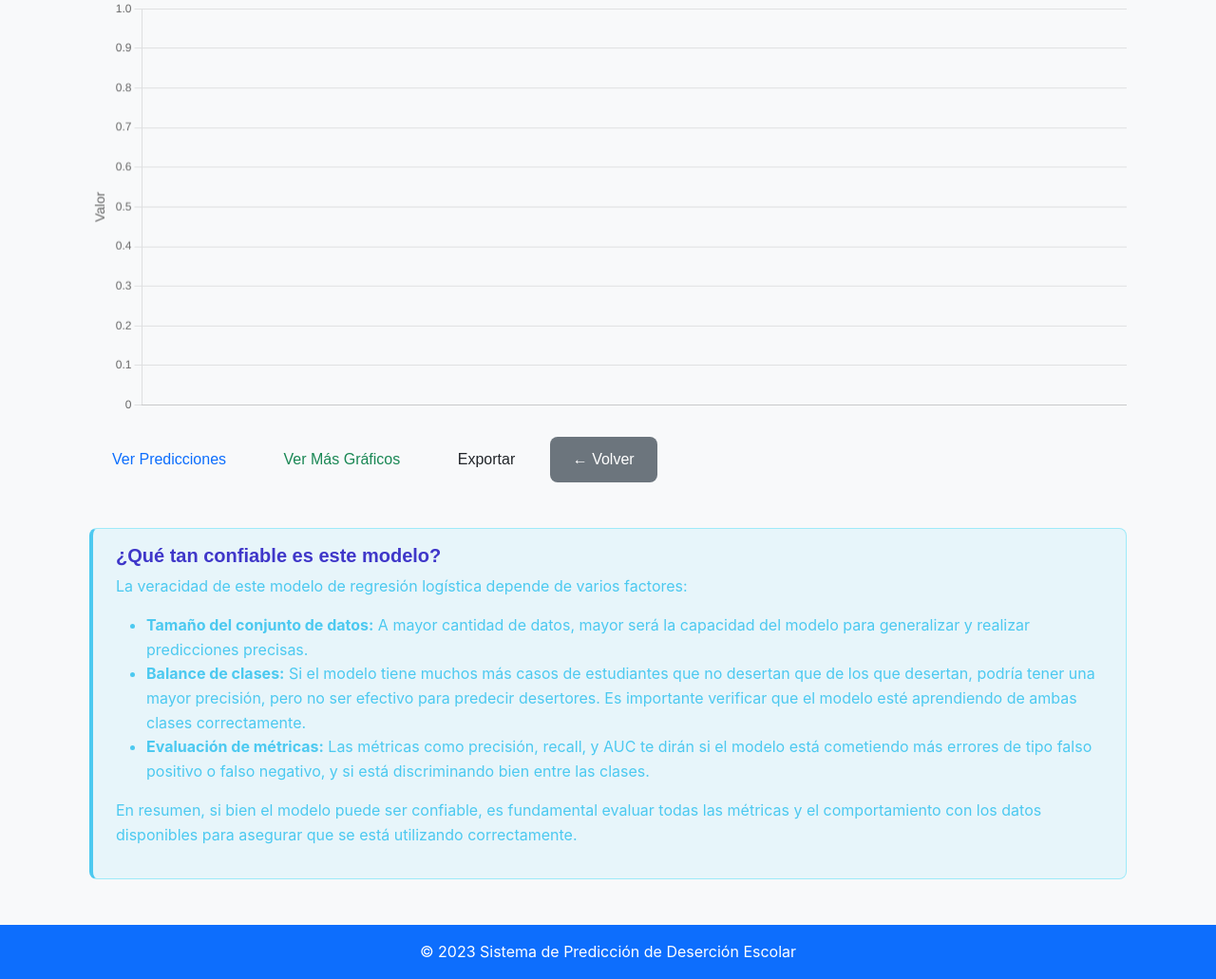
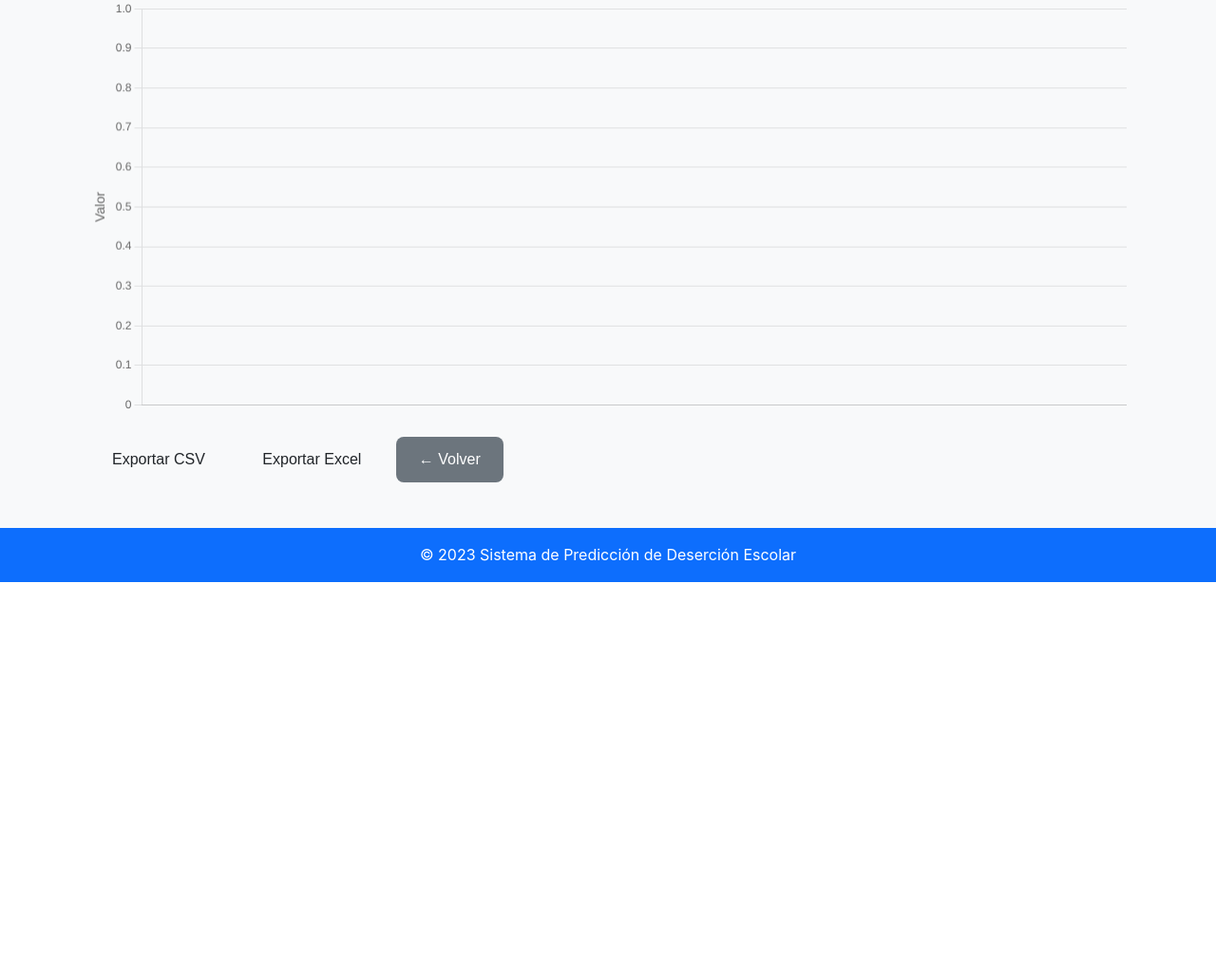
Before and after one commit to FerFoess/desercion_app, a Flask app: template desercion_app/app/templates/resultados_metrica.html in a window 1280 px wide. Shown: the part 361-1392 px from the top of the page at 95% size. After the commit the page ends 974 px from the top, so only its background shows below. Run offline with Flask 3, Linux system fonts and the light colour scheme; the template is opened without the code that fills it: most values are stand-ins (such as "Sample title", 1, 10 or a date in 2020).

Commit message:
YA JALA AHORA SI COMO HACE RATO

```diff
--- a/desercion_app/app/templates/resultados_metrica.html
+++ b/desercion_app/app/templates/resultados_metrica.html
@@ -53,23 +53,13 @@
   <canvas id="metricsChart" height="120"></canvas>
 
   <div class="mt-4">
-    <a href="{{ url_for('main.resultados_predicciones') }}" class="btn btn-outline-primary me-2">Ver Predicciones</a>
-    <a href="{{ url_for('main.resultados_graficos') }}" class="btn btn-outline-success me-2">Ver Más Gráficos</a>
-    <a href="{{ url_for('main.resultados_exportar') }}" class="btn btn-outline-dark me-2">Exportar</a>
+
+    <a href="{{ url_for('main.exportar_resultados', tipo='csv') }}" class="btn btn-outline-dark me-2">Exportar CSV</a>
+    <a href="{{ url_for('main.exportar_resultados', tipo='excel') }}" class="btn btn-outline-dark me-2">Exportar Excel</a>
     <a href="{{ url_for('main.index') }}" class="btn btn-secondary">← Volver</a>
   </div>
 
-  <!-- Información sobre la veracidad del modelo -->
-  <div class="mt-5 alert alert-info">
-    <h5><strong>¿Qué tan confiable es este modelo?</strong></h5>
-    <p>La veracidad de este modelo de regresión logística depende de varios factores:</p>
-    <ul>
-      <li><strong>Tamaño del conjunto de datos:</strong> A mayor cantidad de datos, mayor será la capacidad del modelo para generalizar y realizar predicciones precisas.</li>
-      <li><strong>Balance de clases:</strong> Si el modelo tiene muchos más casos de estudiantes que no desertan que de los que desertan, podría tener una mayor precisión, pero no ser efectivo para predecir desertores. Es importante verificar que el modelo esté aprendiendo de ambas clases correctamente.</li>
-      <li><strong>Evaluación de métricas:</strong> Las métricas como precisión, recall, y AUC te dirán si el modelo está cometiendo más errores de tipo falso positivo o falso negativo, y si está discriminando bien entre las clases.</li>
-    </ul>
-    <p>En resumen, si bien el modelo puede ser confiable, es fundamental evaluar todas las métricas y el comportamiento con los datos disponibles para asegurar que se está utilizando correctamente.</p>
-  </div>
+
 
 </div>
 
```
